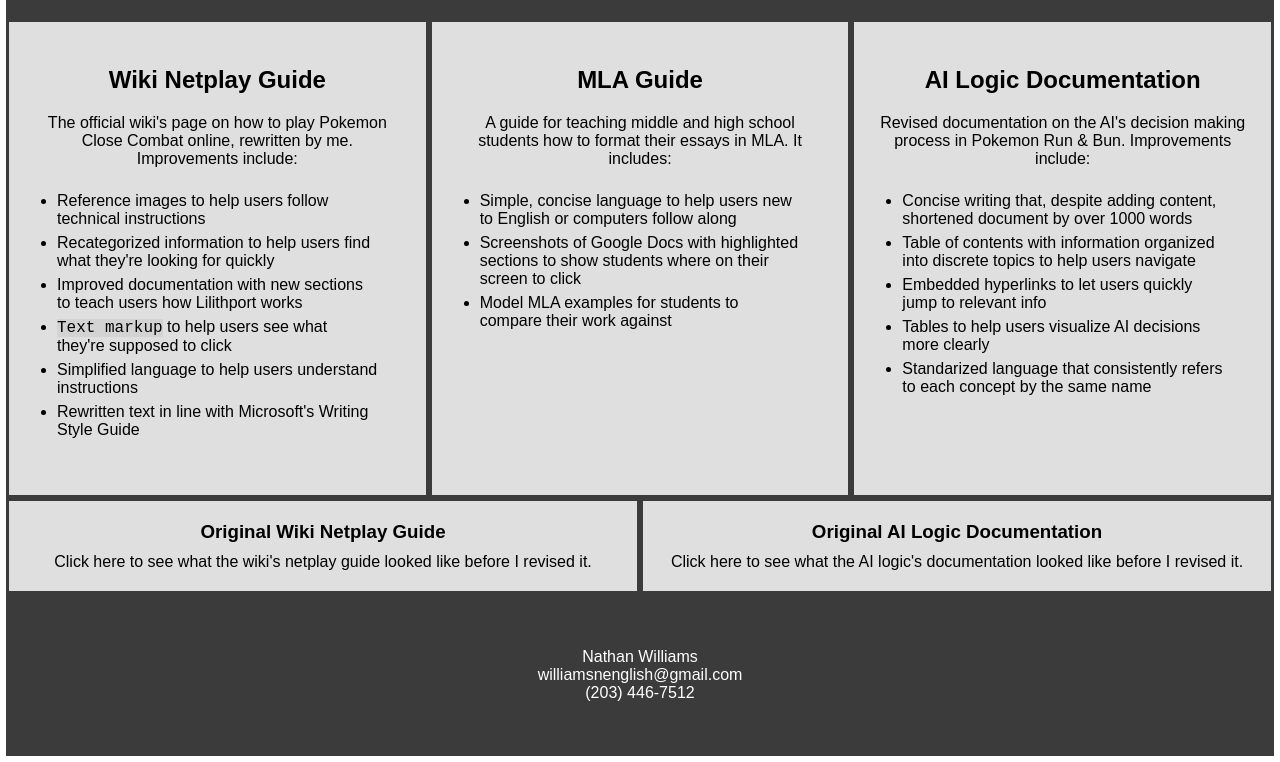
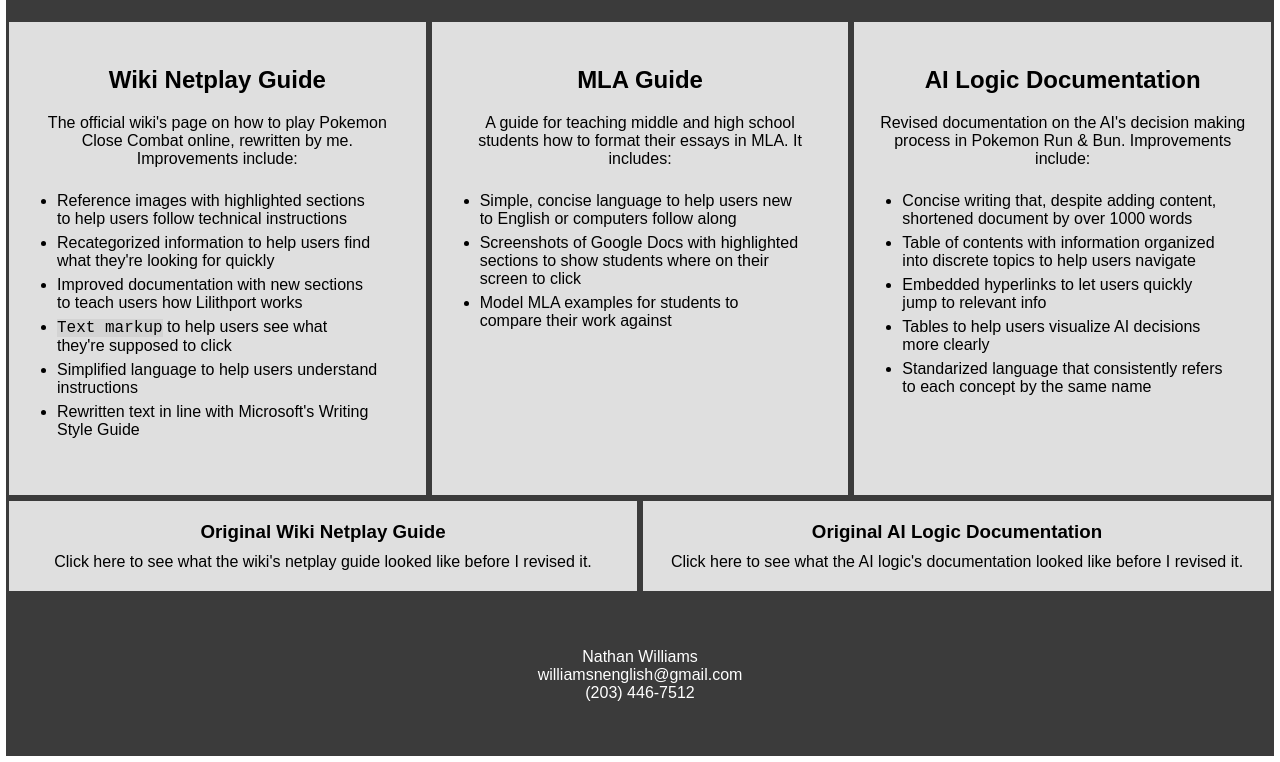
Before and after one commit to Nathannnnnnnnnnnnnnn/spamportfolio, a plain HTML site: page index.html in a window 1280 px wide. Shown: the part 128-890 px from the top of the page. Drawn offline with Linux system fonts and the light colour scheme.

Commit message:
Update index.html

```diff
--- a/index.html
+++ b/index.html
@@ -153,7 +153,7 @@ footer {
   <h1>Wiki Netplay Guide</h1>
   <p>The official wiki's page on how to play Pokemon Close Combat online, rewritten by me. Improvements include:</p>
    <ul>
-  <li>Reference images to help users follow technical instructions</li>
+  <li>Reference images with highlighted sections to help users follow technical instructions</li>
   <li>Recategorized information to help users find what they're looking for quickly</li>
   <li>Improved documentation with new sections to teach users how Lilithport works</li>
  <li><code><span style="background-color:lightgray">Text markup</span></code> to help users see what they're supposed to click</li>
```
